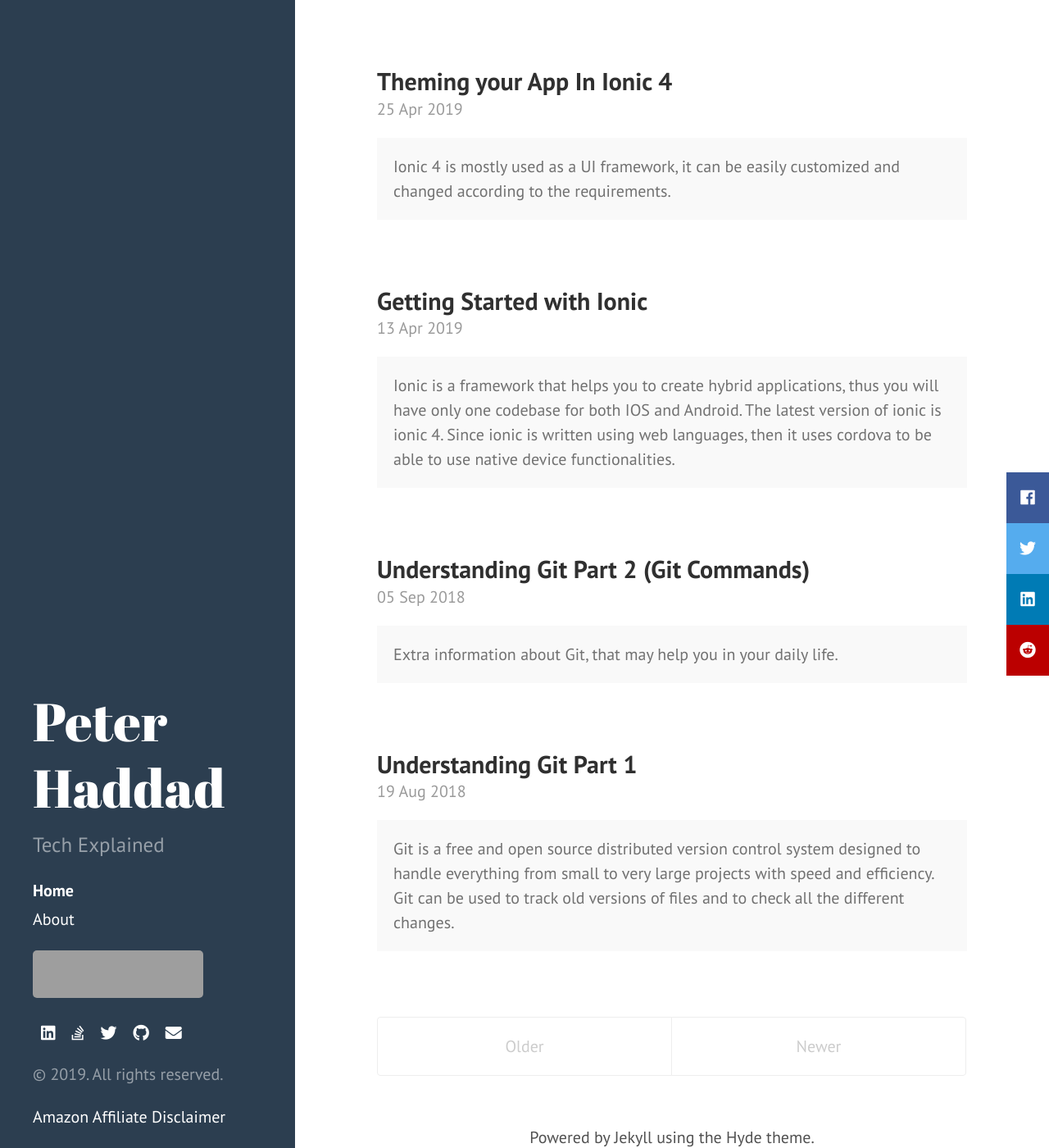
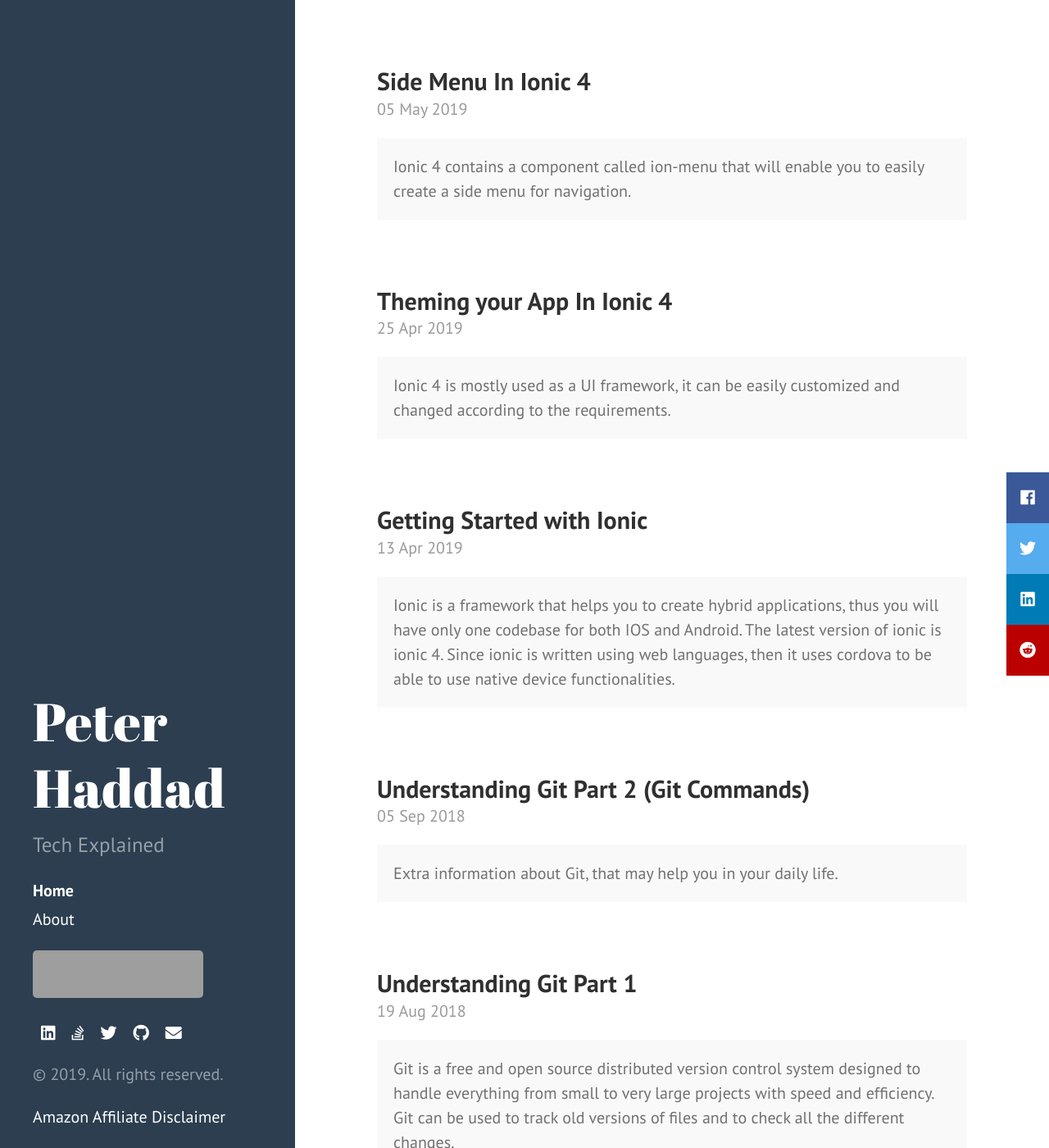
Before and after one commit to aximilli1212/peterhdd.github.io, a Jekyll site: the page built from index.html, in a window 1280 px wide and 1400 px high. Shown: the whole window at 82% size. Built offline with Jekyll 4.4.1, drawn with Linux system fonts in a browser that asks for light colours; nearby versions of some CDN libraries; grey boxes are pictures that could not be loaded.

Commit message:
new post

````diff
--- /dev/null
+++ b/_posts/2019-05-05-side-menu-in-ionic4.md
@@ -0,0 +1,144 @@
+---
+layout: post
+comments: true
+title: Side Menu In Ionic 4
+description: In this ionic 4 tutorial, i will give an example on how to create a side menu.
+ad: <iframe src="//rcm-na.amazon-adsystem.com/e/cm?o=1&p=21&l=ur1&category=software&banner=040CAFM9HWSCJ6A03YR2&f=ifr&linkID=a82670a1ca42d744e42ff45f303343e3&t=petercoding20-20&tracking_id=petercoding20-20" width="125" height="125" scrolling="no" border="0" marginwidth="0" style="border:none;" frameborder="0"></iframe>
+ids: 4
+image: /images/sideMenu.png
+---
+
+<p class="message">
+Ionic 4 contains a component called ion-menu that will enable you to easily create a side menu for navigation.
+</p>
+
+
+## Getting Started
+---
+
+First we need to create a new ionic project, we can do that by executing the following command:
+
+```bash
+ionic start sidemenu blank
+```
+
+Then to run the project, we can execute the command `ionic serve`.
+
+Now, we currently have only one page which is the `home` page, since we need to use a side menu to navigate easily to other pages, then we can execute the following command to create different pages:
+
+```bash
+ionic generate page Contacts
+ionic generate page Chat
+```
+
+Now that we have 3 pages, we can start creating the side menu!
+
+## Creating the side menu
+---
+
+Ionic provides a component called `ion-menu` to easily create a side menu, we will be using that component in this section.
+
+First, we need to navigate to the root component, which is the `app.component.ts`. Then, we create an array of objects that will contain the different pages in our project, icons representing each page and the url of each page.
+
+Example:
+
+```typescript
+export class AppComponent {
+  navigate : any;
+  constructor(private platform    : Platform,
+              private splashScreen: SplashScreen,
+              private statusBar   : StatusBar)
+  {
+    this.sideMenu();
+    this.initializeApp();
+  }
+
+  initializeApp() {
+    this.platform.ready().then(() => {
+      this.statusBar.styleDefault();
+      this.splashScreen.hide();
+    });
+  }
+
+  sideMenu()
+  {
+    this.navigate =
+    [
+      {
+        title : "Home",
+        url   : "/home",
+        icon  : "home"
+      },
+      {
+        title : "Chat",
+        url   : "/chat",
+        icon  : "chatboxes"
+      },
+      {
+        title : "Contacts",
+        url   : "/contacts",
+        icon  : "contacts"
+      },
+    ]
+  }
+}
+```
+
+**Note:** To obtain the `url`, you can navigate to the `app-routing.module.ts` and check the `path` of each page inside the `Routes` array. Also, to get the icons, you can go to the following website [Ionicons](https://ionicons.com/) and retrieve the `name` value of each icon.
+
+After adding a the `navigate` array, we need to add the `ion-menu` component in the `app.component.html` file to create a side menu.
+Example:
+
+```html
+<ion-app>
+    <ion-menu side="start" menuId="first" contentId="content1">
+        <ion-header>
+          <ion-toolbar>
+            <ion-title>Navigate</ion-title>
+          </ion-toolbar>
+        </ion-header>
+        <ion-content>
+          <ion-list *ngFor="let pages of navigate">
+          <ion-menu-toggle auto-hide="true">
+            <ion-item [routerLink]="pages.url" routerDirection="forward">
+                <ion-icon [name]="pages.icon" slot="start"></ion-icon>
+        {% raw %}           {{pages.title}} {% endraw %}
+            </ion-item>
+          </ion-menu-toggle>
+          </ion-list>
+        </ion-content>
+      </ion-menu>
+  <ion-router-outlet id="content1"></ion-router-outlet>
+</ion-app>
+```
+Explanation:
+
+The `ion-menu` with `side="start"` will create a side menu that starts from left to right, `ion-title` will create a title for the pages in the side menu. Also, don't forget to add the attribute `contentId` which the id the menu should use. The `routerLink` will let you navigate to the url specified, and the `routerDirection` Determines the animation that takes place when the page changes.
+
+
+Then, we use `ngFor` to loop inside the array `navigate` and we use the attribute `url` to navigate to the specific page when clicking on it.
+
+**Note:** `ion-menu-toggle` is used to open and close the side menu, therefore when you click on a menu item, it will close the side menu automatically.
+
+### Menu Button
+---
+
+After we create the side menu in the root component, we need to be able to open/close it in each page. To be able to do that we need to use the component `ion-menu-button` in the html of each page, that  will create an icon and functionality to open a menu on a page.
+
+Example, in the `home.page.html`:
+
+```html
+<ion-header>
+  <ion-toolbar>
+      <ion-buttons slot="start">
+      <ion-menu-button></ion-menu-button>
+      </ion-buttons>
+    <ion-title>
+      Home
+    </ion-title>
+  </ion-toolbar>
+</ion-header>
+```
+After adding the above code, you should get the following side menu:
+
+<img src="/images/sideMenu.png" alt="sideMenu" width="400">
--- a/assets/css/syntax.css
+++ b/assets/css/syntax.css
@@ -1,6 +1,6 @@
 .highlight .hll { background-color: #ffc; }
 .highlight .c { color: #999; } /* Comment */
-.highlight .err { color: #a00; background-color: #faa } /* Error */
+.highlight .err { color: #d44950; } /* Error */
 .highlight .k { color: #069; } /* Keyword */
 .highlight .o { color: #555 } /* Operator */
 .highlight .cm { color: #09f; font-style: italic } /* Comment.Multiline */
````
Also changed, not shown: images/sideMenu.png (added).
